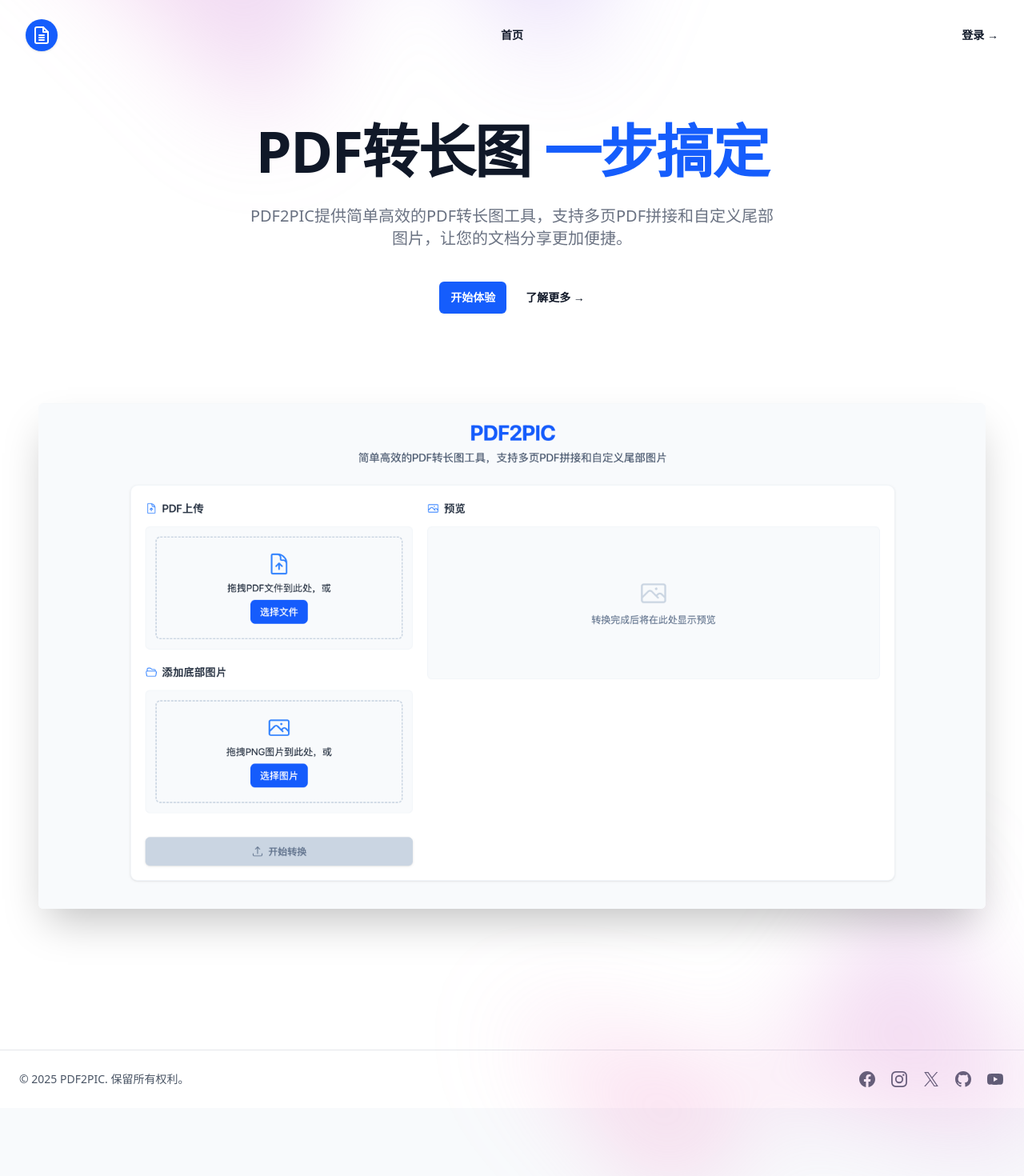
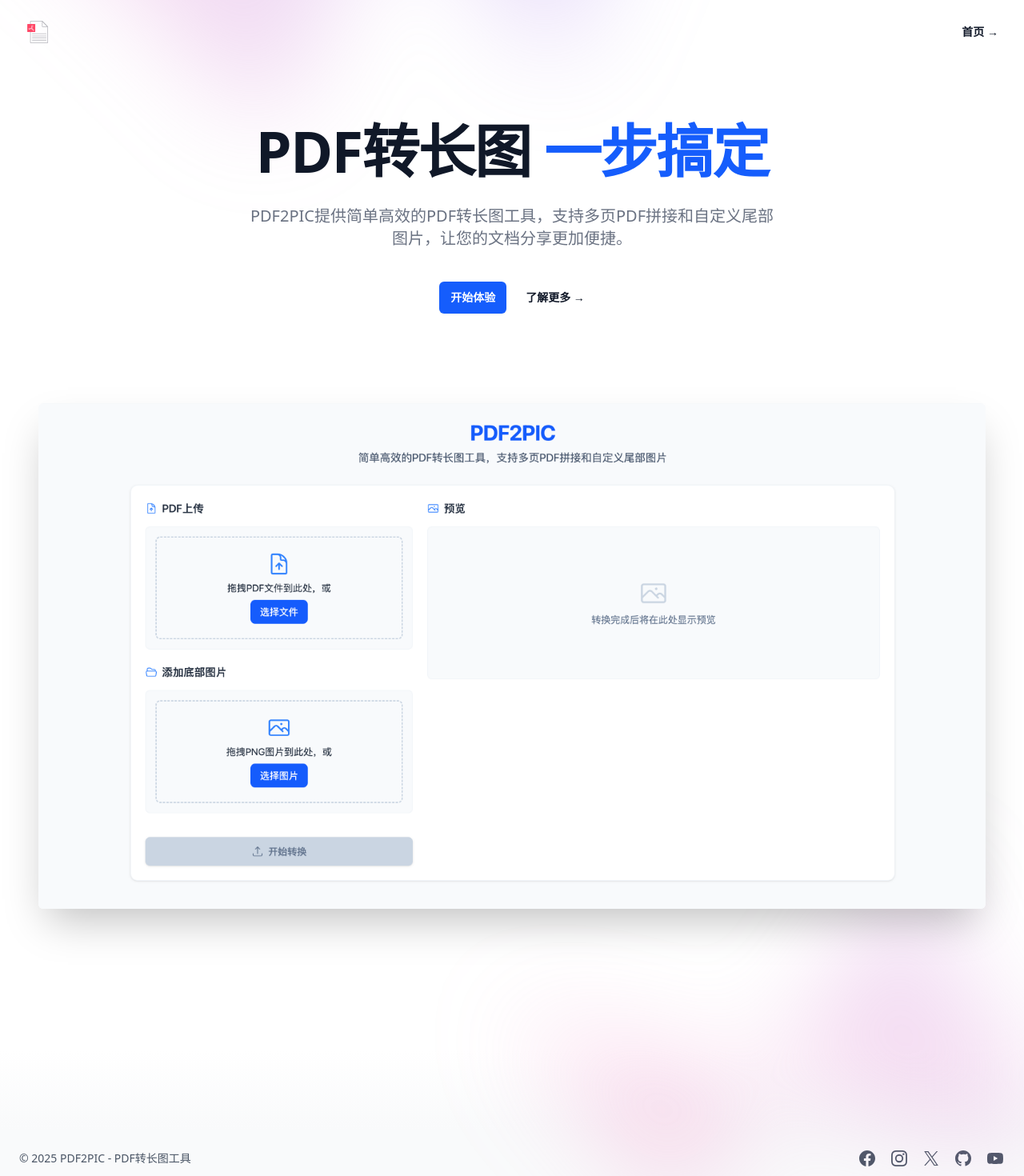
Before and after one commit to 2019YKL/pdf2pic, a Next.js app: page / in a window 1280 px wide. Shown: the top 1470 px of the page at 80% size. Built offline with nearby package versions, Linux system fonts and the light colour scheme.

Commit message:
优化底部导航栏视觉

```diff
--- a/app/page.tsx
+++ b/app/page.tsx
@@ -11,8 +11,14 @@ export default function LandingPage() {
       minHeight: '100vh',
       background: 'linear-gradient(to bottom, rgb(239, 246, 255), white)'
     }}>
-      <div style={{ flex: '1 0 auto' }}>
+      <div style={{ flex: '1 0 auto', display: 'flex', flexDirection: 'column' }}>
         <Hero />
+        {/* 添加渐变背景的空白空间，确保与页面整体视觉一致 */}
+        <div style={{
+          flex: '1 0 auto',
+          minHeight: '100px',
+          background: 'linear-gradient(to bottom, white, rgb(249, 250, 251))'
+        }}></div>
       </div>
       <Footer />
     </div>
--- a/components/Footer.tsx
+++ b/components/Footer.tsx
@@ -70,7 +70,7 @@ const navigation = [
 
 export default function Footer() {
   return (
-    <footer className="bg-white w-full border-t border-gray-200 mt-auto">
+    <footer className="bg-gray-50 w-full mt-auto">
       <div className="mx-auto max-w-7xl p-4 md:flex md:items-center md:justify-between lg:p-6">
         <div className="flex justify-center gap-4 md:order-2">
           {navigation.map((item) => (
@@ -81,7 +81,7 @@ export default function Footer() {
           ))}
         </div>
         <p className="mt-8 text-center text-sm text-gray-600 md:order-1 md:mt-0">
-          &copy; {new Date().getFullYear()} PDF2PIC. 保留所有权利。
+          &copy; 2025 PDF2PIC - PDF转长图工具
         </p>
       </div>
     </footer>
--- a/components/Header.tsx
+++ b/components/Header.tsx
@@ -1,6 +1,8 @@
 'use client';
 
 import { useEffect, useState } from 'react';
+import Image from 'next/image';
+import Link from 'next/link';
 
 export default function Header() {
   const [scrolled, setScrolled] = useState(false);
@@ -22,10 +24,9 @@ export default function Header() {
         <div className="flex justify-between items-center h-16">
           <div className="flex items-center">
             <div className="flex-shrink-0">
-              <span className="font-bold text-xl text-blue-600">PDF2PIC</span>
+              <Image src="/pdf.svg" alt="PDF Icon" width={32} height={32} />
             </div>
           </div>
-          {/* Right side navigation items can be added here if needed in the future */}
         </div>
       </div>
     </header>
--- a/components/Hero.tsx
+++ b/components/Hero.tsx
@@ -3,10 +3,11 @@
 import { useState } from 'react'
 import { Dialog } from '@headlessui/react'
 import { Bars3Icon, XMarkIcon } from '@heroicons/react/24/outline'
+import Image from 'next/image'
 
 // 更新导航项，适用于PDF2PIC项目
-const navigation = [
-  { name: '首页', href: '#' },
+const navigation: {name: string, href: string}[] = [
+  // 空数组，无导航项
 ]
 
 export default function Hero() {
@@ -19,26 +20,12 @@ export default function Hero() {
           <div className="flex lg:[flex:1]">
             <a href="#" className="[margin:-1.5rem] [padding:1.5rem]">
               <span className="sr-only">PDF2PIC</span>
-              <div className="bg-blue-600 [padding:0.5rem] rounded-full shadow-sm">
-                <svg
-                  xmlns="http://www.w3.org/2000/svg"
-                  width="24"
-                  height="24"
-                  viewBox="0 0 24 24"
-                  fill="none"
-                  stroke="currentColor"
-                  strokeWidth="2"
-                  strokeLinecap="round"
-                  strokeLinejoin="round"
-                  className="text-white"
-                >
-                  <path d="M14 2H6a2 2 0 0 0-2 2v16a2 2 0 0 0 2 2h12a2 2 0 0 0 2-2V8z"></path>
-                  <polyline points="14 2 14 8 20 8"></polyline>
-                  <line x1="9" y1="15" x2="15" y2="15"></line>
-                  <line x1="9" y1="18" x2="15" y2="18"></line>
-                  <line x1="9" y1="12" x2="15" y2="12"></line>
-                </svg>
-              </div>
+              <Image
+                src="/pdf.svg"
+                alt="PDF Icon"
+                width={32}
+                height={32}
+              />
             </a>
           </div>
           <div className="flex lg:[display:none]">
@@ -60,7 +47,7 @@ export default function Hero() {
           </div>
           <div className="hidden lg:[display:flex] lg:[flex:1] lg:justify-end">
             <a href="/app" className="text-sm font-semibold [line-height:1.5rem] text-gray-900">
-              登录 <span aria-hidden="true">&rarr;</span>
+              首页 <span aria-hidden="true">&rarr;</span>
             </a>
           </div>
         </nav>
@@ -70,26 +57,12 @@ export default function Hero() {
             <div className="flex items-center justify-between">
               <a href="#" className="[margin:-1.5rem] [padding:1.5rem]">
                 <span className="sr-only">PDF2PIC</span>
-                <div className="bg-blue-600 [padding:0.5rem] rounded-full shadow-sm">
-                  <svg
-                    xmlns="http://www.w3.org/2000/svg"
-                    width="24"
-                    height="24"
-                    viewBox="0 0 24 24"
-                    fill="none"
-                    stroke="currentColor"
-                    strokeWidth="2"
-                    strokeLinecap="round"
-                    strokeLinejoin="round"
-                    className="text-white"
-                  >
-                    <path d="M14 2H6a2 2 0 0 0-2 2v16a2 2 0 0 0 2 2h12a2 2 0 0 0 2-2V8z"></path>
-                    <polyline points="14 2 14 8 20 8"></polyline>
-                    <line x1="9" y1="15" x2="15" y2="15"></line>
-                    <line x1="9" y1="18" x2="15" y2="18"></line>
-                    <line x1="9" y1="12" x2="15" y2="12"></line>
-                  </svg>
-                </div>
+                <Image
+                  src="/pdf.svg"
+                  alt="PDF Icon"
+                  width={32}
+                  height={32}
+                />
               </a>
               <button
                 type="button"
@@ -118,7 +91,7 @@ export default function Hero() {
                     href="/app"
                     className="[margin-inline:-0.75rem] block rounded-lg [padding-inline:0.75rem] [padding-block:0.625rem] text-base font-semibold [line-height:1.75rem] text-gray-900 hover:bg-gray-50"
                   >
-                    登录
+                    首页
                   </a>
                 </div>
               </div>
```
Also changed, not shown: public/pdf.svg (added).
